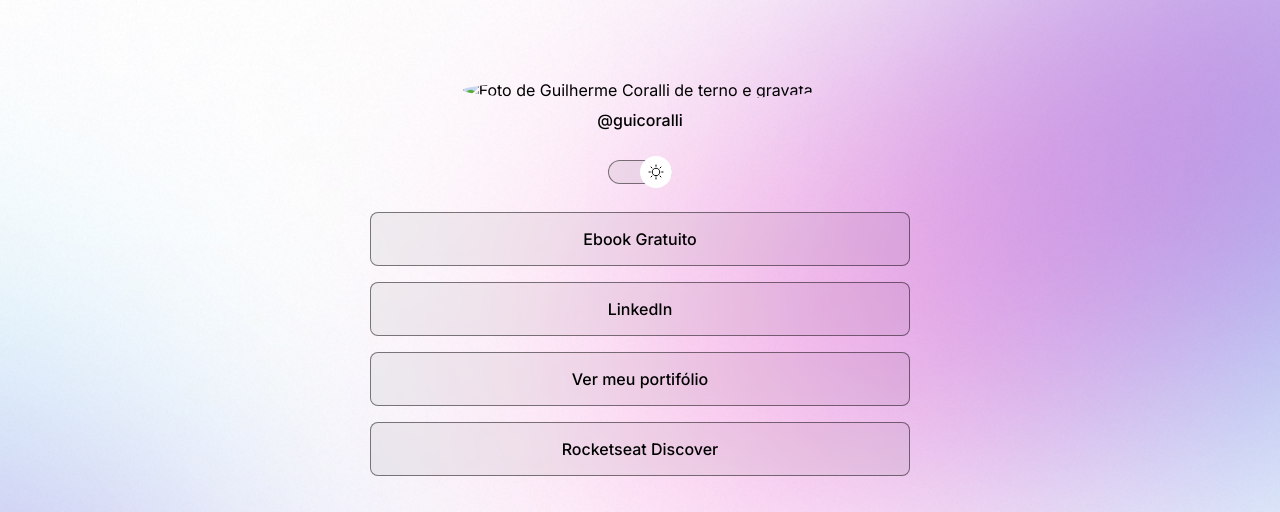
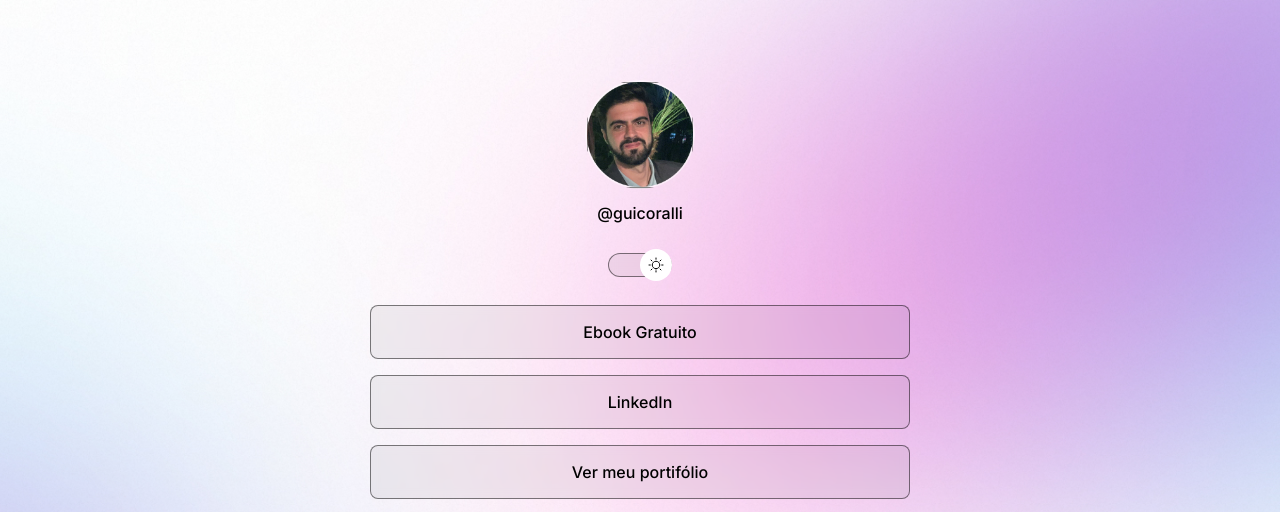
Before and after one commit to GuiCoralli/DevLinks_Profile, a plain HTML site: page assets/index.html in a window 1280 px wide. Shown: the top 512 px of the page. Drawn offline with nearby package versions, Linux system fonts and the light colour scheme.

Commit message:
Add to html images

```diff
--- a/assets/index.html
+++ b/assets/index.html
@@ -16,7 +16,7 @@
     <div id="container">
       <div id="profile">
         <img
-          src="./Avatar.png"
+          src="./avatar-dark.png"
           alt="Foto de Guilherme Coralli de terno e gravata."/>
       <p>@guicoralli</p>
       </div>
```
